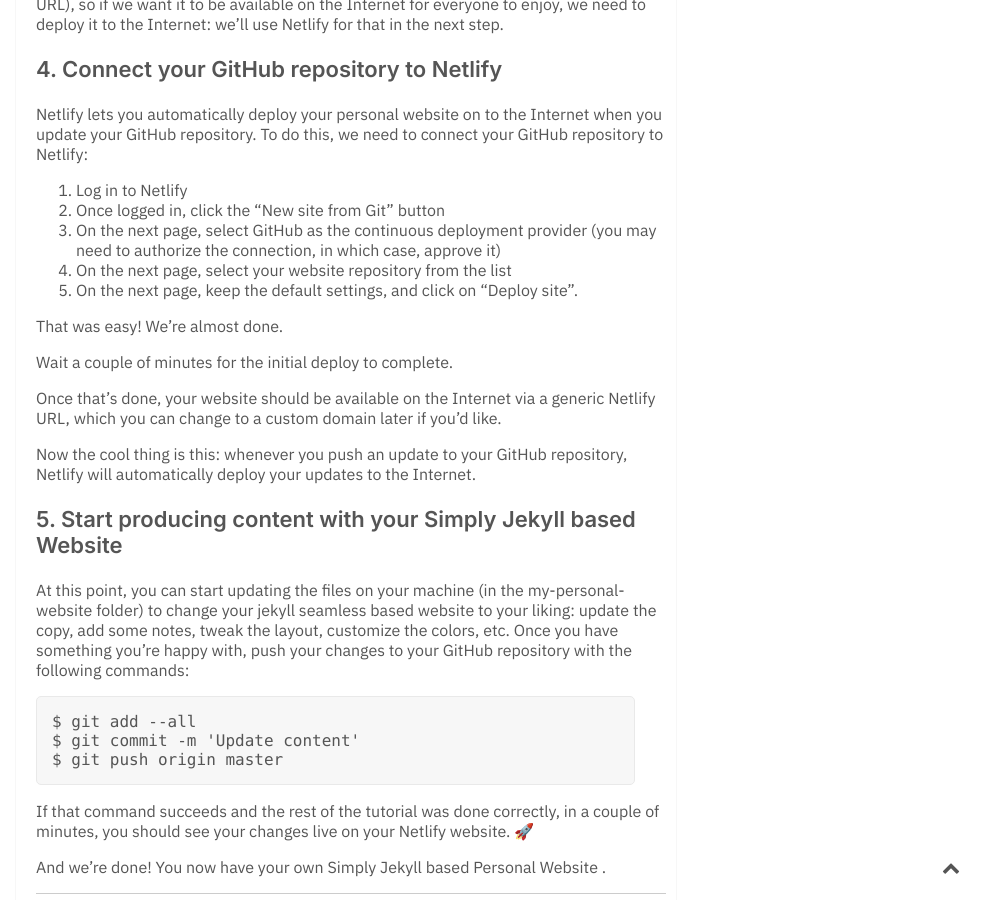
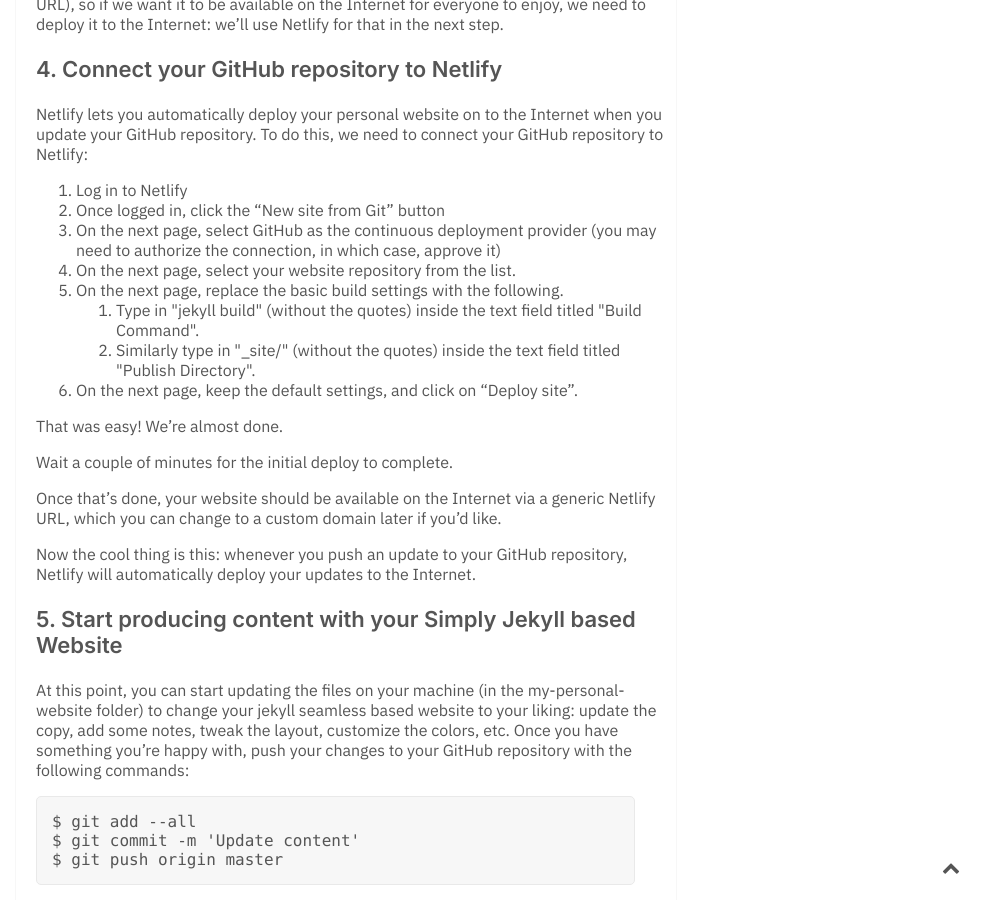
Before and after one commit to raghudotcc/simply-jekyll, a Jekyll site: the page built from _posts/2020-03-01-How-to-setup-simply-jekyll.md, in a window 1280 px wide and 900 px high, scrolled down 2642 px. Shown: the whole window, without its empty margins (294-1280 px from the left). Built offline with Jekyll 4.4.1, drawn with Linux system fonts in a browser that asks for light colours.

Commit message:
Update 2020-03-01-How-to-setup-simply-jekyll.md

```diff
--- a/_posts/2020-03-01-How-to-setup-simply-jekyll.md
+++ b/_posts/2020-03-01-How-to-setup-simply-jekyll.md
@@ -88,8 +88,11 @@
 1. Log in to Netlify
 2. Once logged in, click the “New site from Git” button
 3. On the next page, select GitHub as the continuous deployment provider (you may need to authorize the connection, in which case, approve it)
-4. On the next page, select your website repository from the list
-5. On the next page, keep the default settings, and click on “Deploy site”.
+4. On the next page, select your website repository from the list.
+5. On the next page, replace the basic build settings with the following.
+    1. Type in "jekyll build" (without the quotes) inside the text field titled "Build Command".
+    2. Similarly type in "_site/" (without the quotes) inside the text field titled "Publish Directory".
+6. On the next page, keep the default settings, and click on “Deploy site”.
 
 That was easy! We’re almost done.
 
```
